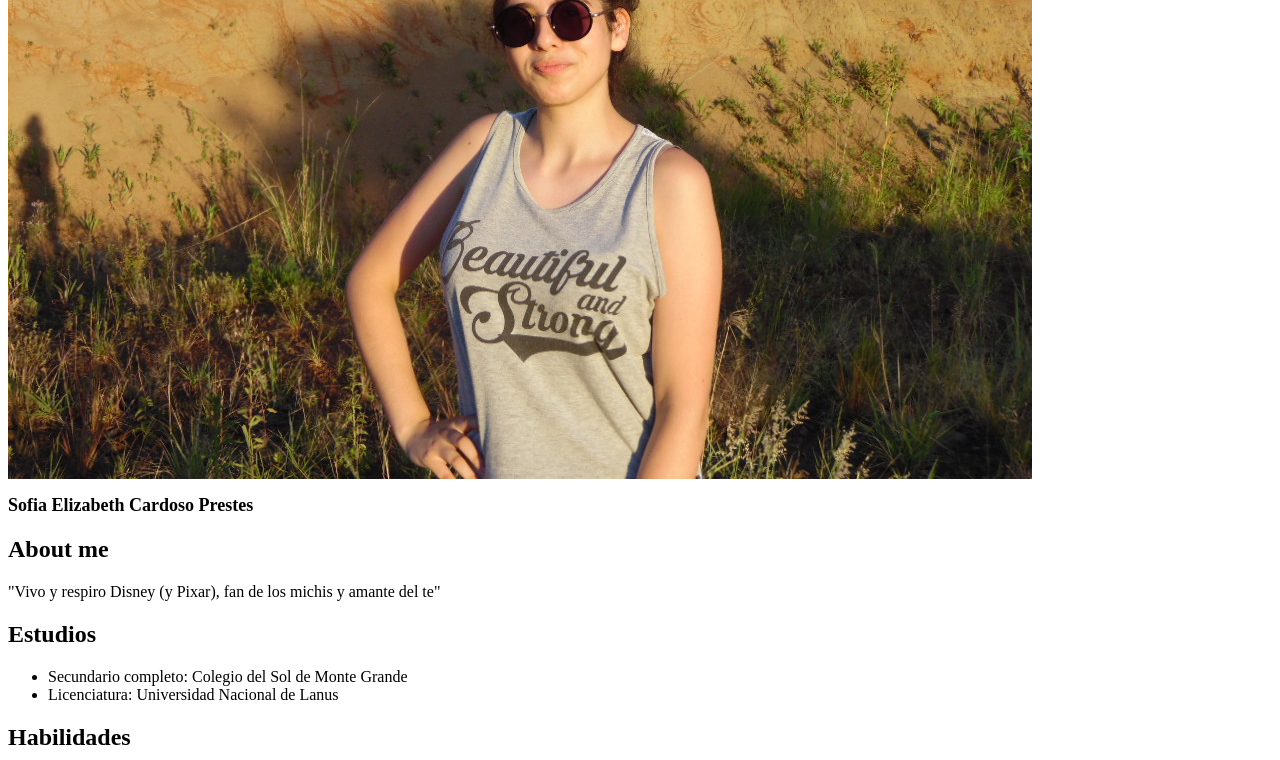
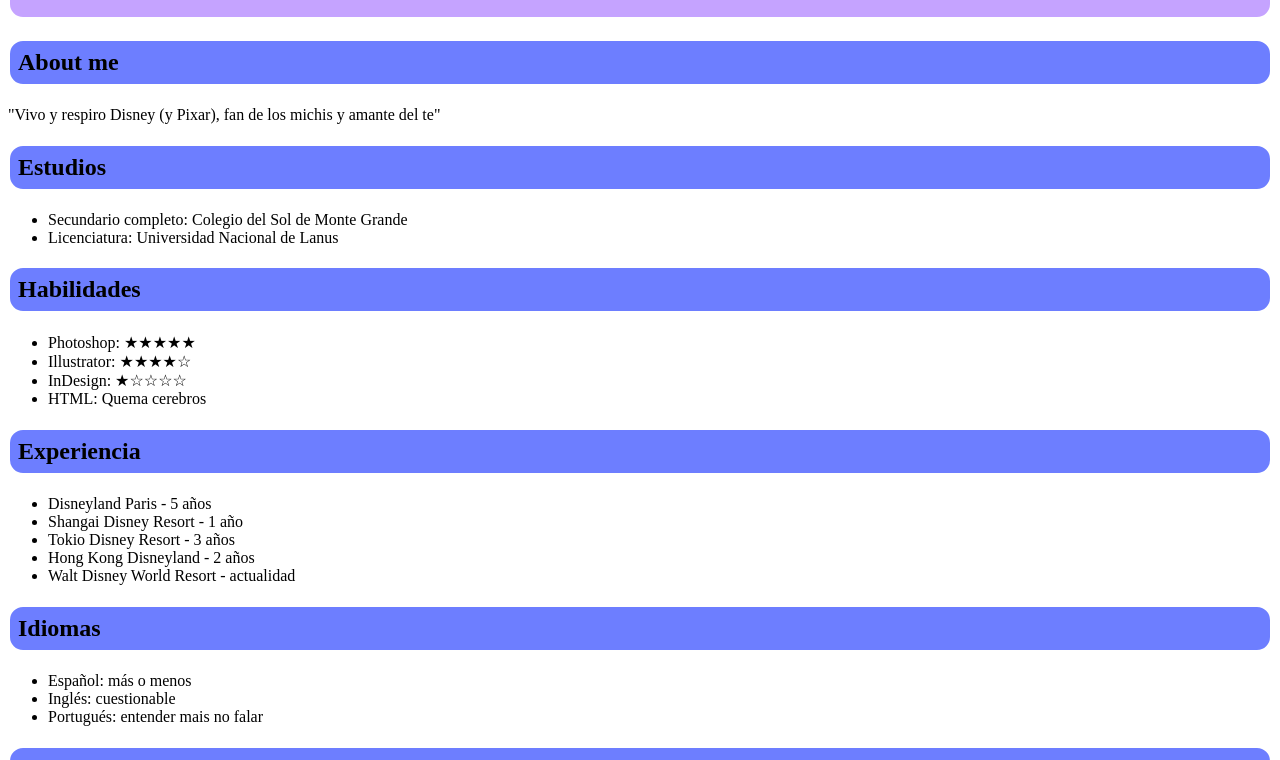
Before and after one commit to sophielota/Cardoso-Compu3, a plain HTML site: page index.html in a window 1280 px wide. Shown: the part 297-1057 px from the top of the page. Drawn offline with Linux system fonts and the light colour scheme.

Commit message:
Update estilos.css

```diff
--- a/estilos.css
+++ b/estilos.css
@@ -1,6 +1,19 @@
 @charset "utf-8";
 /* CSS Document */
-h1 {
-    font-weight: bold;
-    font-size: large;
+header {
+    background-color: hsl(262, 100%, 82%); /* Color de fondo del rectángulo */
+    border: 2px solid #ffffff; /* Bordes del rectángulo */
+    border-radius: 15px; /* Bordes redondeados */
+    padding: 10px; /* Espaciado interno */
+    text-align: center; /* Texto centrado */
 }
+img {width: 300px;
+    height: 200px;
+
+}
+h2 {
+    background-color: #6d7eff; /* Color de fondo */
+    border: 2px solid #ffffff; /* Bordes */
+    border-radius: 15px; /* Bordes redondeados */
+    padding: 8px; /* Espaciado interno */
+}
```
